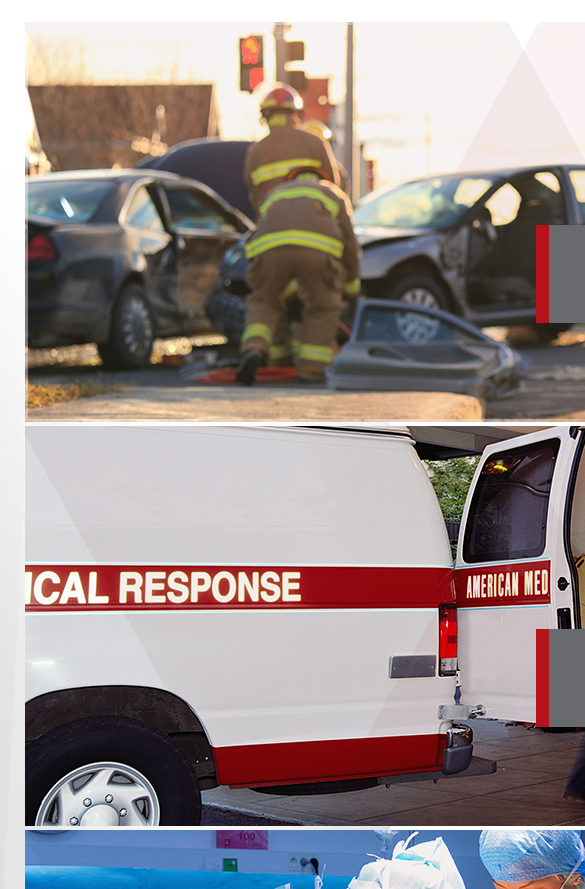
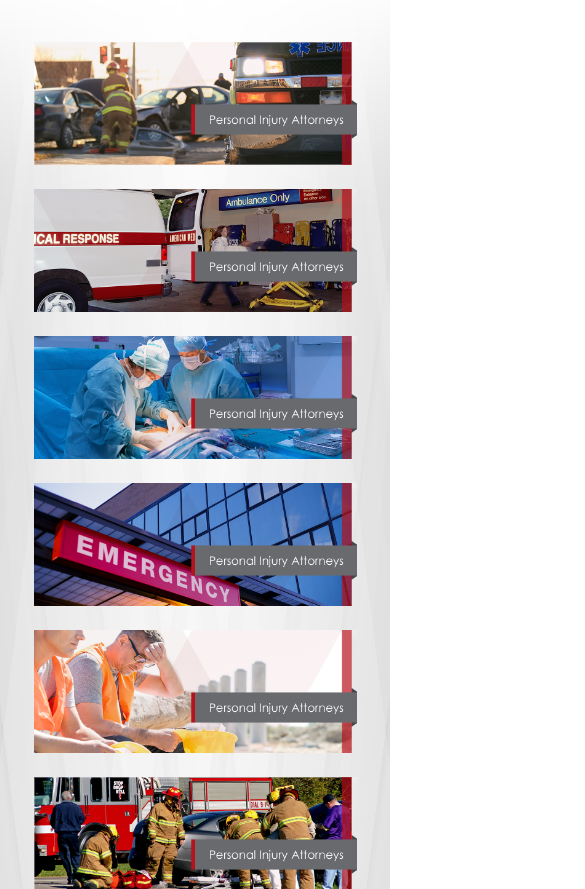
Before and after one commit to LRSchock/FinalProject, a plain HTML site: page index.html in a window 390 px wide. Shown: the part 211-1100 px from the top of the page, 585 px wide, since content can reach past the window. Drawn offline with nearby package versions, Linux system fonts and the light colour scheme; a script that the page names is missing.

Commit message:
updating styles and index to try to make the carousel responsive

```diff
--- a/index.html
+++ b/index.html
@@ -92,13 +92,13 @@
   </script>
 
   <div class="carousel">
-    <div><img src="images/slider1.png"></div>
-    <div><img src="images/slider2.png"></div>
-    <div><img src="images/slider3.png"></div>
-    <div><img src="images/slider4.png"></div>
-    <div><img src="images/slider5.png"></div>
-    <div><img src="images/slider6.png"></div>
-    <div><img src="images/slider7.png"></div>
+    <div><img src="images/slider1.png" class="hero"></div>
+    <div><img src="images/slider2.png" class="hero"></div>
+    <div><img src="images/slider3.png" class="hero"></div>
+    <div><img src="images/slider4.png" class="hero"></div>
+    <div><img src="images/slider5.png" class="hero"></div>
+    <div><img src="images/slider6.png" class="hero"></div>
+    <div><img src="images/slider7.png" class="hero"></div>
   </div>
 </div>
 
--- a/styles.css
+++ b/styles.css
@@ -95,6 +95,12 @@ div.footersection{
 
 .clearfix{
   clear: both;
+}
+
+div.carousel{
+  width: 100%;
+  max-width: 1030px;
+  box-sizing: border-box;
 }
 
 div.article{
```
